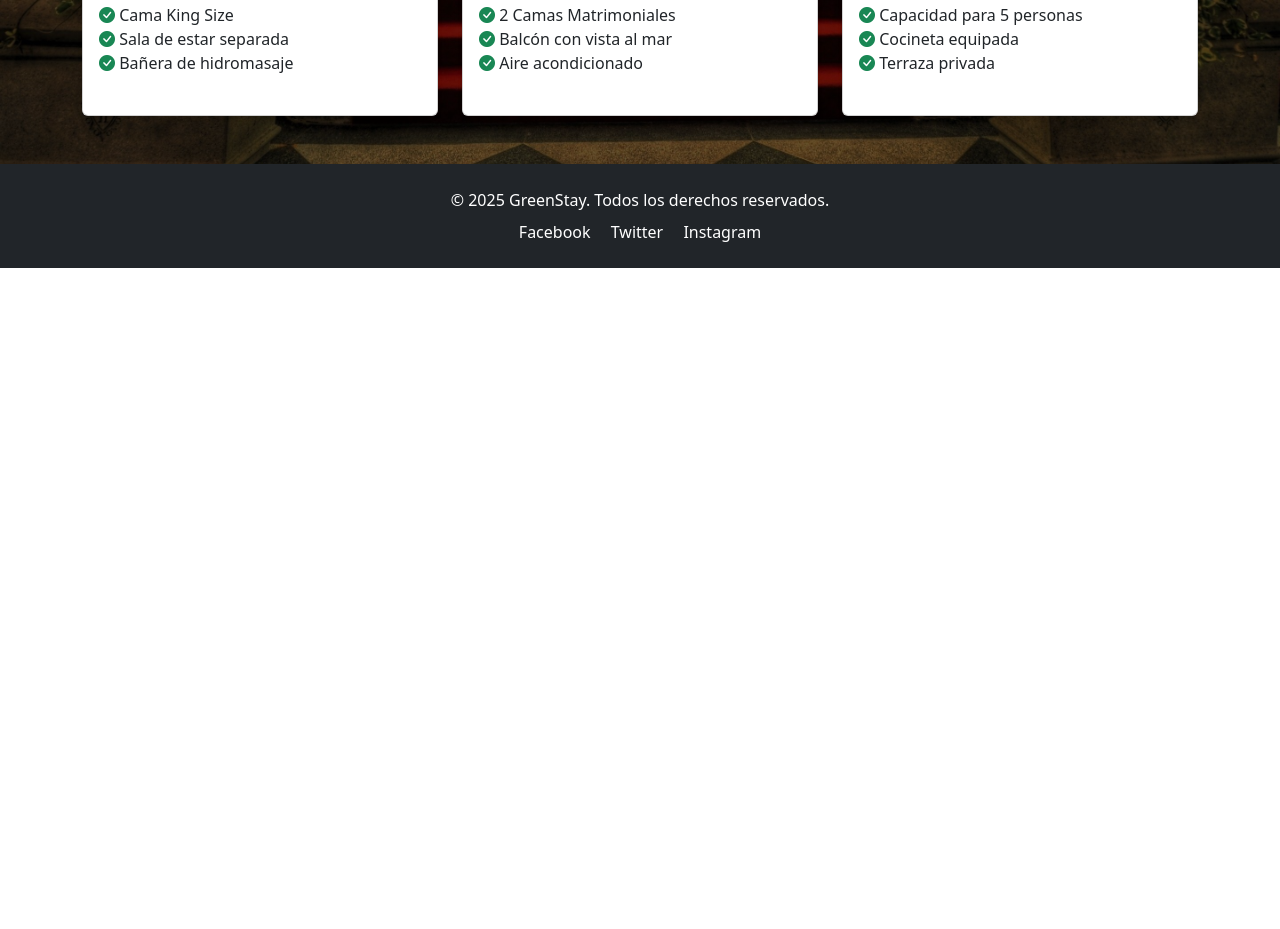
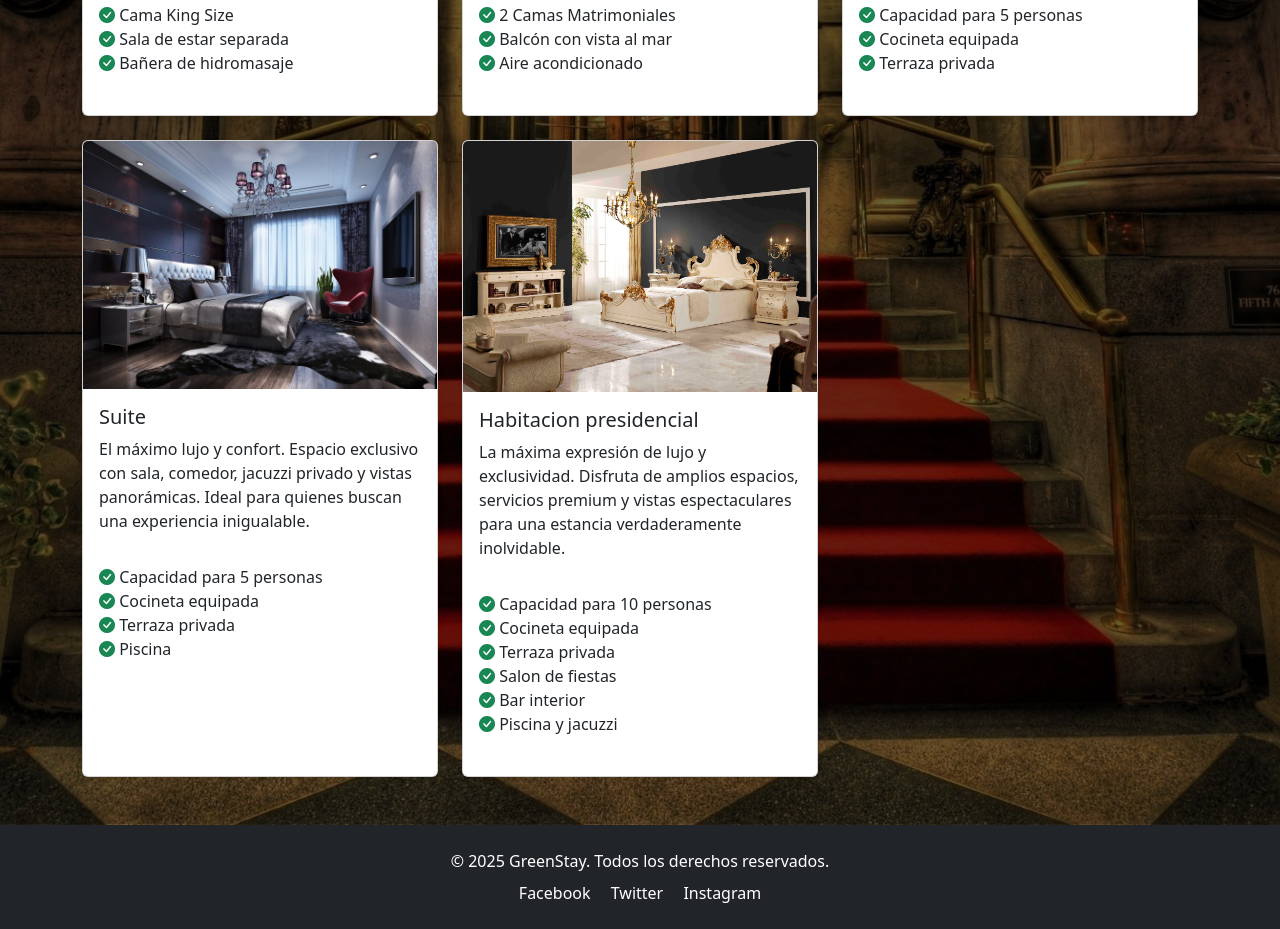
Before and after one commit to lupi5440/Frontend, a plain HTML site: page pages/Cuartos.html in a window 1280 px wide. Shown: the part 643-1572 px from the top of the page. Before the commit the page ends 911 px from the top, so only its background shows below. Drawn offline with nearby package versions, Linux system fonts and the light colour scheme.

Commit message:
modificacion catalogo agregado los 5 tipos de cuartos

```diff
--- a/pages/Cuartos.html
+++ b/pages/Cuartos.html
@@ -27,7 +27,7 @@
                 <!-- Tarjetas de habitaciones -->
                 <div class="row g-4">
 
-                    <!-- Habitación 1 -->
+                    <!-- Habitación estandar -->
                     <div class="col-lg-4 col-md-6">
                         <div class="card h-100 shadow-sm">
                             <img src="../assets/img/Penthouse.jpg" class="card-img-top" alt="Cuarto estandar">
@@ -44,7 +44,7 @@
                         </div>
                     </div>
 
-                    <!-- Habitación 2 -->
+                    <!-- Habitación deluxe -->
                     <div class="col-lg-4 col-md-6">
                         <div class="card h-100 shadow-sm">
                             <img src="../assets/img/Cuarto_sencillo.jpg" class="card-img-top"
@@ -63,7 +63,7 @@
                         </div>
                     </div>
 
-                    <!-- Habitación 3 -->
+                    <!-- Habitación ejecutivo -->
                     <div class="col-lg-4 col-md-6">
                         <div class="card h-100 shadow-sm">
                             <img src="../assets/img/Cuarto_doble.jpg" class="card-img-top" alt="Cuarto ejecutivo">
@@ -76,6 +76,48 @@
                                     </li>
                                     <li><i class="bi bi-check-circle-fill text-success"></i> Cocineta equipada</li>
                                     <li><i class="bi bi-check-circle-fill text-success"></i> Terraza privada</li>
+                                </ul>
+                            </div>
+                        </div>
+                    </div>
+
+                    <!-- Habitación suite -->
+                    <div class="col-lg-4 col-md-6">
+                        <div class="card h-100 shadow-sm">
+                            <img src="../assets/img/suite.jpg" class="card-img-top" alt="Suite">
+                            <div class="card-body d-flex flex-column">
+                                <h5 class="card-title">Suite</h5>
+                                <p class="card-text">El máximo lujo y confort. Espacio exclusivo con
+                                    sala, comedor, jacuzzi privado y vistas panorámicas. Ideal para quienes buscan una
+                                    experiencia inigualable.</p>
+                                <ul class="list-unstyled mt-3 mb-4">
+                                    <li><i class="bi bi-check-circle-fill text-success"></i> Capacidad para 5 personas
+                                    </li>
+                                    <li><i class="bi bi-check-circle-fill text-success"></i> Cocineta equipada</li>
+                                    <li><i class="bi bi-check-circle-fill text-success"></i> Terraza privada</li>
+                                    <li><i class="bi bi-check-circle-fill text-success"></i> Piscina</li>
+                                </ul>
+                            </div>
+                        </div>
+                    </div>
+
+                    <!-- Habitación  precidencial-->
+                    <div class="col-lg-4 col-md-6">
+                        <div class="card h-100 shadow-sm">
+                            <img src="../assets/img/presidencial.jpg" class="card-img-top" alt="Cuarto presidencial">
+                            <div class="card-body d-flex flex-column">
+                                <h5 class="card-title">Habitacion presidencial</h5>
+                                <p class="card-text">La máxima expresión de lujo y exclusividad. Disfruta de amplios
+                                    espacios, servicios premium y vistas espectaculares para una estancia verdaderamente
+                                    inolvidable.</p>
+                                <ul class="list-unstyled mt-3 mb-4">
+                                    <li><i class="bi bi-check-circle-fill text-success"></i> Capacidad para 10 personas
+                                    </li>
+                                    <li><i class="bi bi-check-circle-fill text-success"></i> Cocineta equipada</li>
+                                    <li><i class="bi bi-check-circle-fill text-success"></i> Terraza privada</li>
+                                    <li><i class="bi bi-check-circle-fill text-success"></i> Salon de fiestas</li>
+                                    <li><i class="bi bi-check-circle-fill text-success"></i> Bar interior</li>
+                                    <li><i class="bi bi-check-circle-fill text-success"></i> Piscina y jacuzzi</li>
                                 </ul>
                             </div>
                         </div>
```
Also changed, not shown: assets/img/presidencial.jpg (added), assets/img/suite.jpg (added).
